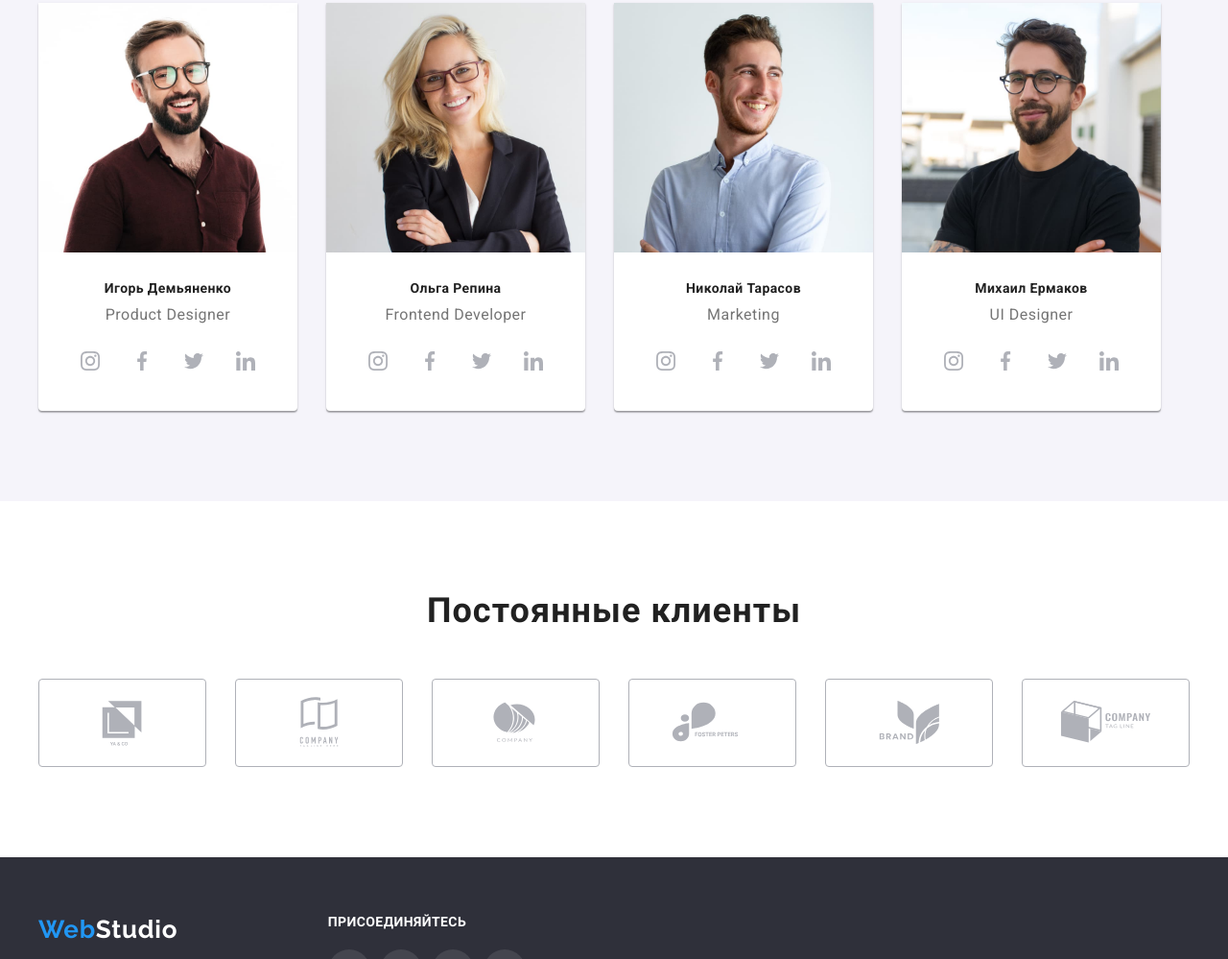
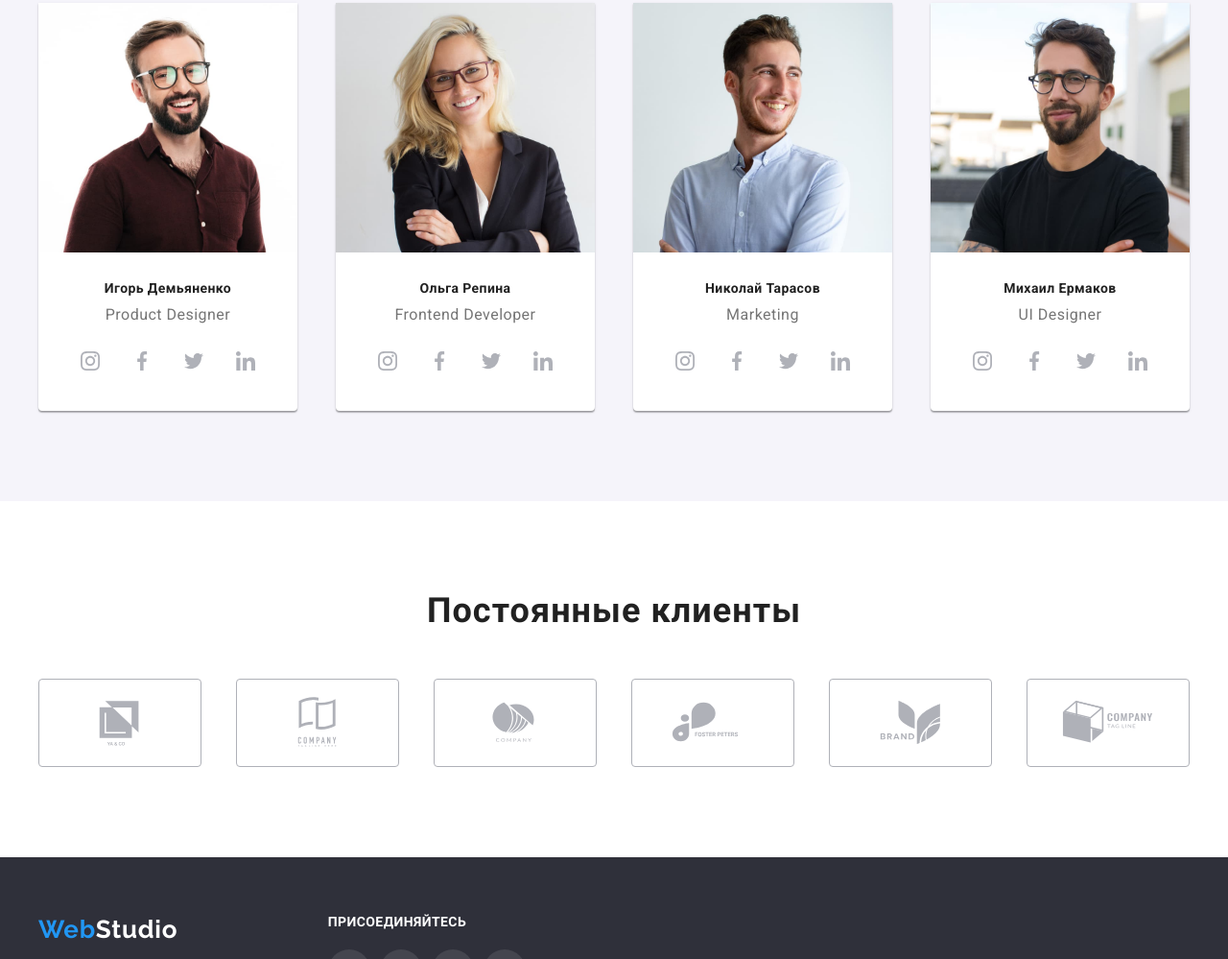
Before and after one commit to Mykhailo-Panchenko/goit-markup-hw-04, a plain HTML site: page index.html in a window 1280 px wide. Shown: the part 1779-2778 px from the top of the page at 96% size. Drawn offline with Linux system fonts and the light colour scheme.

Commit message:
После правок

```diff
--- a/css/style.css
+++ b/css/style.css
@@ -135,7 +135,7 @@ img {
 }
 .header-icon {
   margin-right: 10px;
-  fill: var(--primery-gray-color);
+  fill: currentColor;
 }
 
 /* HERO */
@@ -223,14 +223,14 @@ img {
   margin-right: 30px;
 }
 .features-list-item {
-  flex-basis: calc((1170px - 90px) / 4);
+  flex-basis: calc((1200px - 90px) / 4);
 }
 /* END FEATURE */
 /* ABOUT */
 
 .about-list {
   display: flex;
-  margin: auto;
+  justify-content: space-between;
 }
 .about-list-item:not(:last-child) {
   margin-right: 30px;
@@ -255,6 +255,7 @@ img {
 }
 .team-list {
   display: flex;
+  justify-content: space-between;
 }
 .team-list-item {
   background: var(--primery-white-color);
@@ -304,6 +305,10 @@ img {
   fill: var(--primery-white-color);
   background-color: var(--primery-accent-color);
 }
+.team-media-link {
+  width: 20px;
+  height: 20px;
+}
 /* END TEAM */
 /* CLIENTS */
 .clients-section {
@@ -311,20 +316,21 @@ img {
 }
 .clients-list {
   display: flex;
-  justify-content: center;
+  justify-content: space-between;
 }
-.clients-item {
+.clients-link {
   display: flex;
   justify-content: center;
-  width: 190px;
+  align-items: center;
+  width: 170px;
   height: 92px;
   border: 1px solid #afb1b8;
   box-sizing: border-box;
   border-radius: 4px;
   fill: #afb1b8;
 }
-.clients-item:hover,
-.clients-item:focus {
+.clients-link:hover,
+.clients-link:focus {
   fill: var(--primery-accent-color);
   border: 1px solid #2196f3;
   cursor: pointer;
@@ -332,6 +338,10 @@ img {
 
 .clients-item:not(:last-child) {
   margin-right: 30px;
+}
+.clients-logo {
+  width: 106px;
+  height: 60px;
 }
 
 /* END CLIENTS */
@@ -411,7 +421,10 @@ img {
 .footer-social-list-item:not(:last-child) {
   margin-right: 10px;
 }
-
+.footer-team-media-link {
+  width: 20px;
+  height: 20px;
+}
 /* END FOOTER */
 /* PORTFOLIO */
 
@@ -479,8 +492,8 @@ img {
   margin-top: 30px;
   background: var(--primery-white-color);
 }
+.content-list-item:focus,
 .content-list-item:hover {
-  cursor: pointer;
   box-shadow: 0px 1px 1px rgba(0, 0, 0, 0.12), 0px 4px 4px rgba(0, 0, 0, 0.06),
     1px 4px 6px rgba(0, 0, 0, 0.16);
 }
--- a/index.html
+++ b/index.html
@@ -142,28 +142,28 @@
                         <ul class="social-list">
                             <li class="social-list-item">
                                 <a href="" class="social-list-link">
-                                <svg class="team-media-link" width="20" heigth="20">
+                                <svg class="team-media-link">
                                     <use href="./images/sprite.svg#instagram"></use>
                                 </svg>
                                 </a>
                             </li>
                             <li class="social-list-item">
                                 <a href="" class="social-list-link">
-                                <svg class="team-media-link" width="20" heigth="20">
+                                <svg class="team-media-link">
                                     <use href="./images/sprite.svg#facebook"></use>
                                 </svg>
                                 </a>
                             </li>
                             <li class="social-list-item">
                                 <a href="" class="social-list-link">
-                                <svg class="team-media-link" width="20" heigth="20">
+                                <svg class="team-media-link">
                                     <use href="./images/sprite.svg#twitter"></use>
                                 </svg>
                                 </a>
                             </li>
                             <li class="social-list-item">
                                 <a href="" class="social-list-link">
-                                <svg class="team-media-link" width="20" heigth="20">
+                                <svg class="team-media-link" >
                                     <use href="./images/sprite.svg#linkedin"></use>
                                 </svg>
                                 </a>
@@ -179,28 +179,28 @@
                         <ul class="social-list">
                             <li class="social-list-item">
                                 <a href="" class="social-list-link">
-                                <svg class="team-media-link" width="20" heigth="20">
+                                <svg class="team-media-link" >
                                     <use href="./images/sprite.svg#instagram"></use>
                                 </svg>
                                 </a>
                             </li>
                             <li class="social-list-item">
                                 <a href="" class="social-list-link">
-                                <svg class="team-media-link" width="20" heigth="20">
+                                <svg class="team-media-link" >
                                     <use href="./images/sprite.svg#facebook"></use>
                                 </svg>
                                 </a>
                             </li>
                             <li class="social-list-item">
                                 <a href="" class="social-list-link">
-                                <svg class="team-media-link" width="20" heigth="20">
+                                <svg class="team-media-link" >
                                     <use href="./images/sprite.svg#twitter"></use>
                                 </svg>
                                 </a>
                             </li>
                             <li class="social-list-item">
                                 <a href="" class="social-list-link">
-                                <svg class="team-media-link" width="20" heigth="20">
+                                <svg class="team-media-link" >
                                     <use href="./images/sprite.svg#linkedin"></use>
                                 </svg>
                                 </a>
@@ -216,28 +216,28 @@
                         <ul class="social-list">
                             <li class="social-list-item">
                                 <a href="" class="social-list-link">
-                                <svg class="team-media-link" width="20" heigth="20">
+                                <svg class="team-media-link">
                                     <use href="./images/sprite.svg#instagram"></use>
                                 </svg>
                                 </a>
                             </li>
                             <li class="social-list-item">
                                 <a href="" class="social-list-link">
-                                <svg class="team-media-link" width="20" heigth="20">
+                                <svg class="team-media-link">
                                     <use href="./images/sprite.svg#facebook"></use>
                                 </svg>
                                 </a>
                             </li>
                             <li class="social-list-item">
                                 <a href="" class="social-list-link">
-                                <svg class="team-media-link" width="20" heigth="20">
+                                <svg class="team-media-link">
                                     <use href="./images/sprite.svg#twitter"></use>
                                 </svg>
                                 </a>
                             </li>
                             <li class="social-list-item">
                                 <a href="" class="social-list-link">
-                                <svg class="team-media-link" width="20" heigth="20">
+                                <svg class="team-media-link">
                                     <use href="./images/sprite.svg#linkedin"></use>
                                 </svg>
                                 </a>
@@ -253,28 +253,28 @@
                         <ul class="social-list">
                             <li class="social-list-item">
                                 <a href="" class="social-list-link">
-                                <svg class="team-media-link" width="20" heigth="20">
+                                <svg class="team-media-link">
                                     <use href="./images/sprite.svg#instagram"></use>
                                 </svg>
                                 </a>
                             </li>
                             <li class="social-list-item">
                                 <a href="" class="social-list-link">
-                                <svg class="team-media-link" width="20" heigth="20">
+                                <svg class="team-media-link">
                                     <use href="./images/sprite.svg#facebook"></use>
                                 </svg>
                                 </a>
                             </li>
                             <li class="social-list-item">
                                 <a href="" class="social-list-link">
-                                <svg class="team-media-link" width="20" heigth="20">
+                                <svg class="team-media-link">
                                     <use href="./images/sprite.svg#twitter"></use>
                                 </svg>
                                 </a>
                             </li>
                             <li class="social-list-item">
                                 <a href="" class="social-list-link">
-                                <svg class="team-media-link" width="20" heigth="20">
+                                <svg class="team-media-link">
                                     <use href="./images/sprite.svg#linkedin"></use>
                                 </svg>
                                 </a>
@@ -292,34 +292,46 @@
             <h2 class="title-scnd">Постоянные клиенты</h2>
             <ul class="clients-list">
                 <li class="clients-item">
-                        <svg class="clients-logo" width="106" heigth="60">
+                    <a href="" class="clients-link">
+                        <svg class="clients-logo">
                             <use href="./images/sprite.svg#client-first"></use>
                         </svg>
+                    </a>
                 </li>
                 <li class="clients-item">
-                    <svg class="clients-logo" width="106" heigth="60">
+                    <a href="" class="clients-link">
+                        <svg class="clients-logo">
                             <use href="./images/sprite.svg#client-second"></use>
                         </svg>
+                    </a>
                 </li>
                 <li class="clients-item">
-                    <svg class="clients-logo" width="106" heigth="60">
+                    <a href="" class="clients-link">
+                        <svg class="clients-logo">
                             <use href="./images/sprite.svg#client-third"></use>
                         </svg>
+                    </a>
                 </li>
                 <li class="clients-item">
-                    <svg class="clients-logo" width="106" heigth="60">
+                    <a href="" class="clients-link">
+                        <svg class="clients-logo">
                             <use href="./images/sprite.svg#client-fourth"></use>
                         </svg>
+                    </a>
                 </li>
                 <li class="clients-item">
-                    <svg class="clients-logo" width="106" heigth="60">
+                    <a href="" class="clients-link">
+                        <svg class="clients-logo">
                             <use href="./images/sprite.svg#client-fifth"></use>
                         </svg>
+                    </a>
                 </li>
                 <li class="clients-item">
-                    <svg class="clients-logo" width="106" heigth="60">
+                    <a href="" class="clients-link">
+                        <svg class="clients-logo">
                             <use href="./images/sprite.svg#client-sixth"></use>
                         </svg>
+                    </a>
                 </li>
             </ul>
 
@@ -353,28 +365,28 @@
                     <ul class="footer-social-list">
                         <li class="footer-social-list-item">
                             <a href="" class="footer-social-list-link">
-                            <svg class="footer-team-media-link" width="20" heigth="20">
+                            <svg class="footer-team-media-link">
                                 <use href="./images/sprite.svg#instagram"></use>
                             </svg>
                             </a>
                         </li>
                         <li class="footer-social-list-item">
                             <a href="" class="footer-social-list-link">
-                            <svg class="footer-team-media-link" width="20" heigth="20">
+                            <svg class="footer-team-media-link">
                                 <use href="./images/sprite.svg#facebook"></use>
                             </svg>
                             </a>
                         </li>
                         <li class="footer-social-list-item">
                             <a href="" class="footer-social-list-link">
-                            <svg class="footer-team-media-link" width="20" heigth="20">
+                            <svg class="footer-team-media-link">
                                 <use href="./images/sprite.svg#twitter"></use>
                             </svg>
                             </a>
                         </li>
                         <li class="footer-social-list-item">
                             <a href="" class="footer-social-list-link">
-                            <svg class="footer-team-media-link" width="20" heigth="20">
+                            <svg class="footer-team-media-link">
                                 <use href="./images/sprite.svg#linkedin"></use>
                             </svg>
                             </a>
```
Also changed, not shown: portfolio.html (+18 -0 lines). Lines whose indentation alone changed are shown as unchanged.
